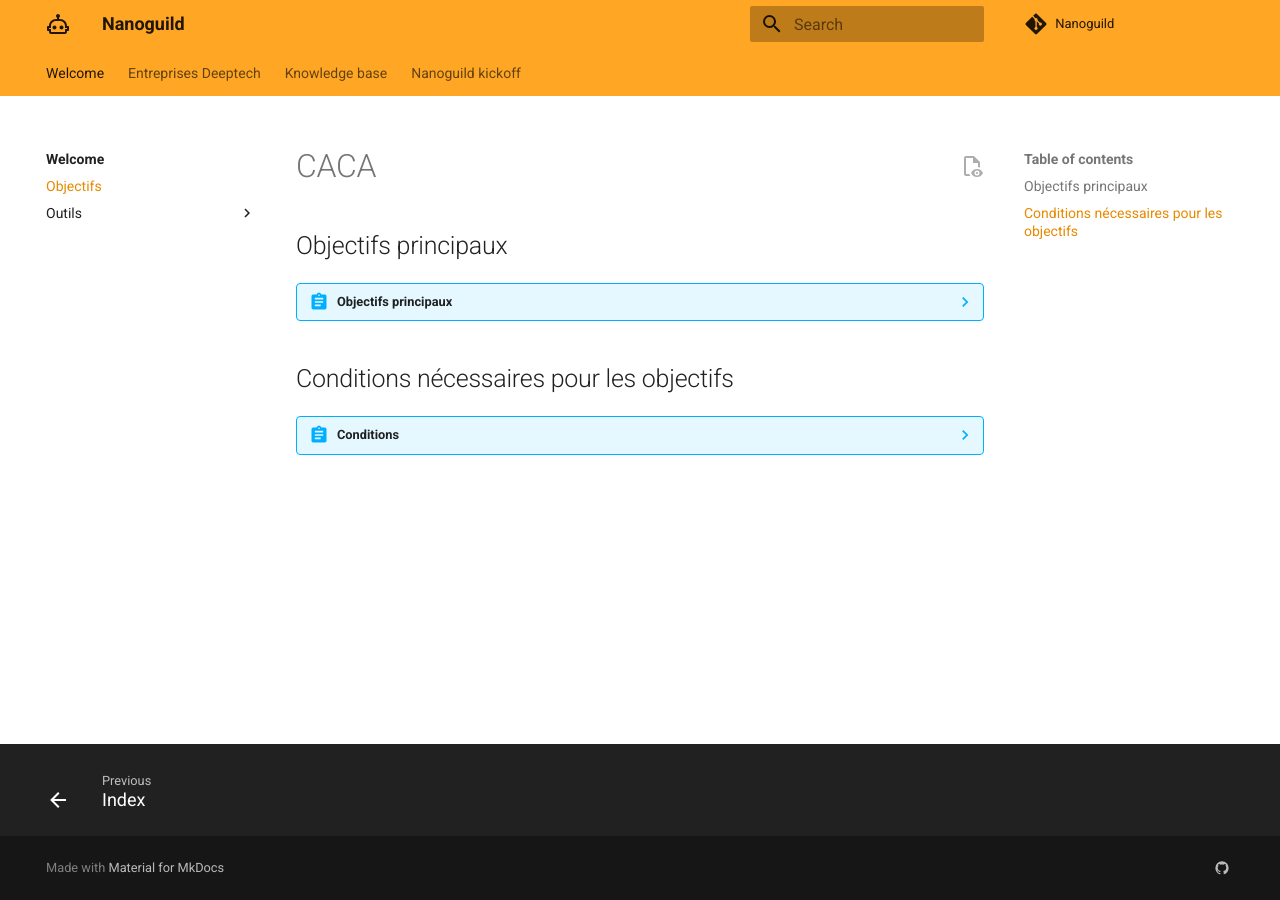
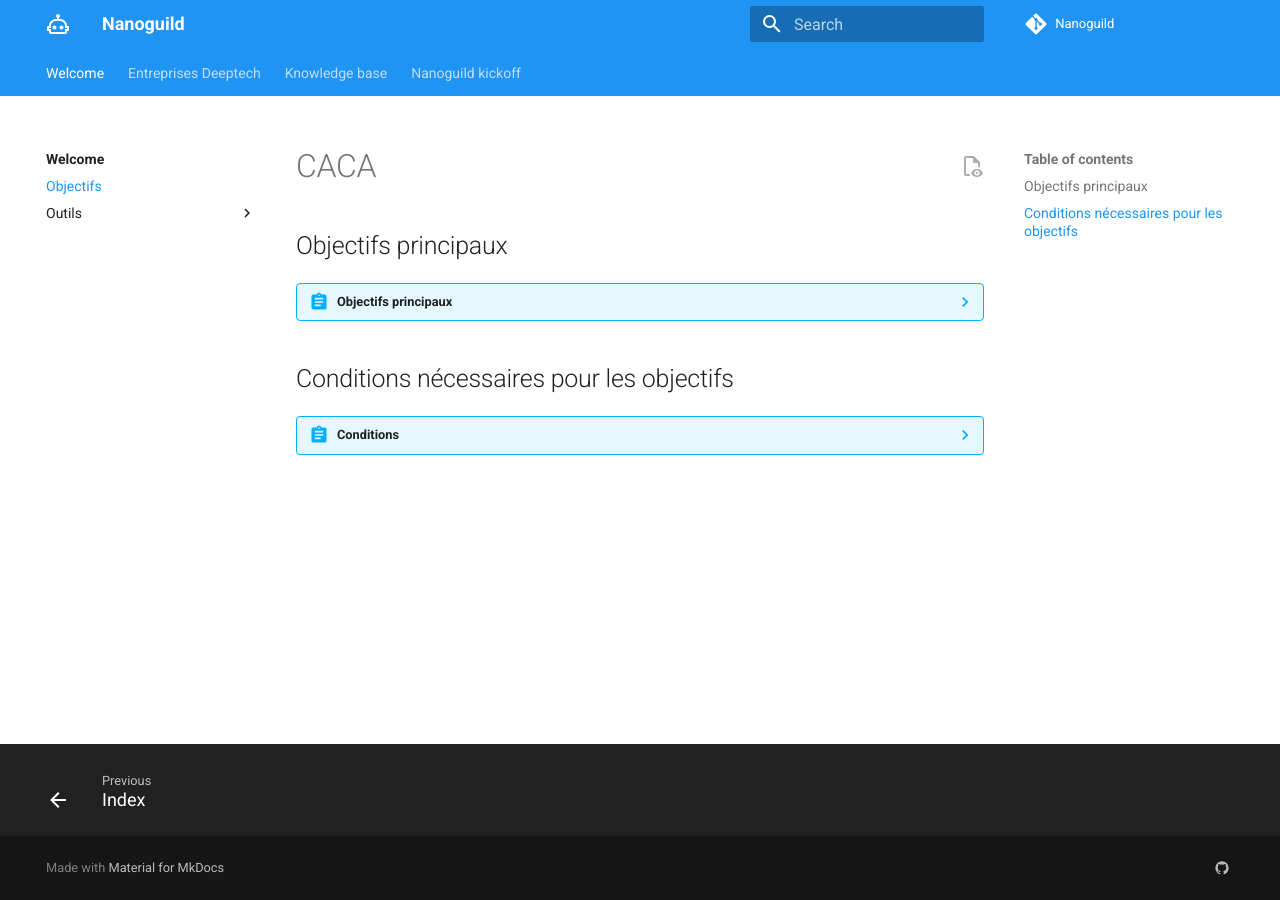
Before and after one commit to FlagHunter01/nanotest, an MkDocs documentation site: the page built from docs/objectifs.md, in a window 1280 px wide. Built offline with MkDocs 1.6.1 and Material for MkDocs 9.7.7, drawn with Linux system fonts in a browser that asks for light colours; comment, search, counter and statistics services are not loaded.

Commit message:
J'ai changé la couleur

```diff
--- a/mkdocs.yml
+++ b/mkdocs.yml
@@ -35,7 +35,7 @@ theme:
   ## Colors
 
   palette:
-      primary: orange
+      primary: blue
       accent: teal
 
   ## Font
@@ -158,9 +158,6 @@ markdown_extensions:
   # Diff support
   - pymdownx.critic
   # Emoji
-  - pymdownx.emoji:
-      emoji_index: !!python/name:material.extensions.emoji.twemoji
-      emoji_generator: !!python/name:material.extensions.emoji.to_svg
   # Render keyboard keys
   - pymdownx.keys
   # Convert strings to symbols e.g.: &copy --> ©
```
Also changed, not shown: docs/index.md (+1 -1 lines).
